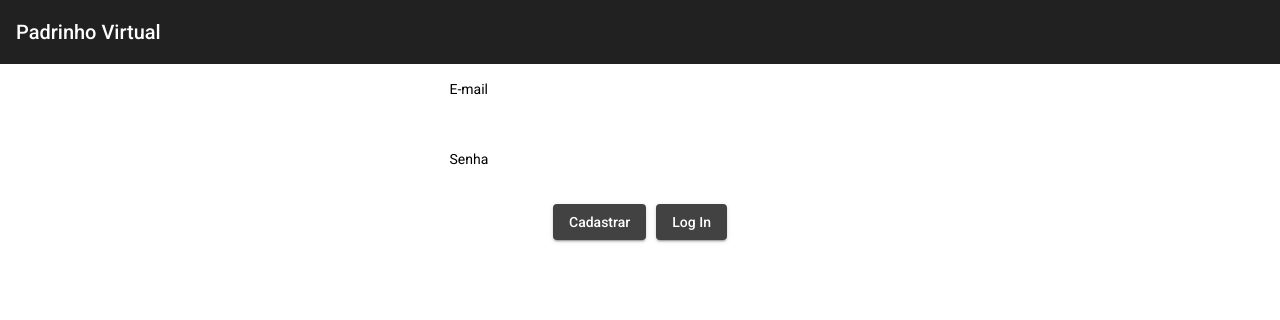
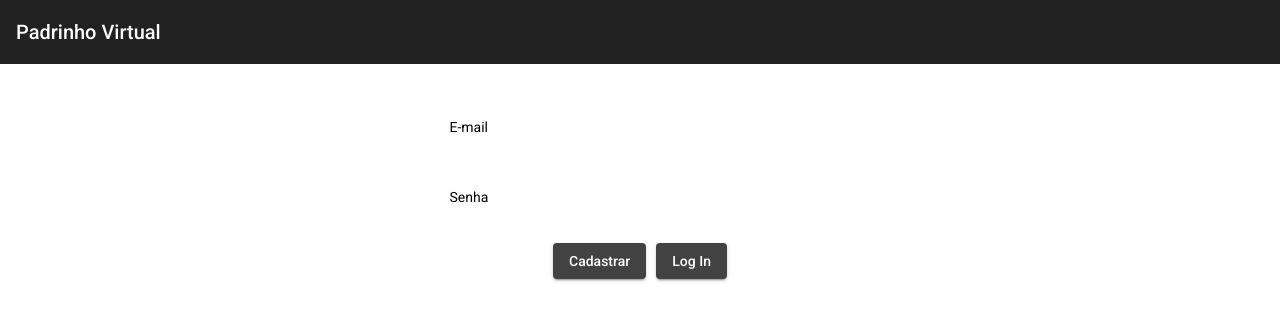
Before and after one commit to andersonmattos/padrinho-virtual, an Angular app: page / in a window 1280 px wide. Shown: the top 320 px of the page. Built offline with nearby package versions, Linux system fonts and the light colour scheme.

Commit message:
Ajustado div do componente login. Config rota para home

```diff
--- a/src/app/app-routing.module.ts
+++ b/src/app/app-routing.module.ts
@@ -3,10 +3,12 @@ import { RouterModule, Routes } from '@angular/router';
 
 import { LoginComponent } from './login/login.component';
 import { PrimeiroCadastroComponent } from './primeiro-cadastro/primeiro-cadastro.component';
+import { HomeComponent } from './home/home.component';
 
 const routes: Routes = [
   { path:'', component: LoginComponent},
-  { path:'primeiro-cadastro', component: PrimeiroCadastroComponent}
+  { path:'primeiro-cadastro', component: PrimeiroCadastroComponent},
+  { path:'home', component: HomeComponent}
 ];
 
 @NgModule({
--- a/src/app/app.module.ts
+++ b/src/app/app.module.ts
@@ -14,12 +14,14 @@ import {MatInputModule} from '@angular/material/input';
 import {MatToolbarModule} from '@angular/material/toolbar';
 import {FlexLayoutModule} from '@angular/flex-layout';
 import { PrimeiroCadastroComponent } from './primeiro-cadastro/primeiro-cadastro.component';
+import { HomeComponent } from './home/home.component';
 
 @NgModule({
   declarations: [
     AppComponent,
     LoginComponent,
-    PrimeiroCadastroComponent
+    PrimeiroCadastroComponent,
+    HomeComponent
   ],
   imports: [
     BrowserModule,
--- /dev/null
+++ b/src/app/home/home.component.html
@@ -0,0 +1 @@
+<p>home works!</p>
--- /dev/null
+++ b/src/app/home/home.component.ts
@@ -0,0 +1,15 @@
+import { Component, OnInit } from '@angular/core';
+
+@Component({
+  selector: 'app-home',
+  templateUrl: './home.component.html',
+  styleUrls: ['./home.component.css']
+})
+export class HomeComponent implements OnInit {
+
+  constructor() { }
+
+  ngOnInit(): void {
+  }
+
+}
--- a/src/app/login/login.component.css
+++ b/src/app/login/login.component.css
@@ -30,3 +30,7 @@ section {
 .label-color {
     color: black;
 }
+
+.div-top-margin {
+    margin-top: 3%;
+}
--- a/src/app/login/login.component.html
+++ b/src/app/login/login.component.html
@@ -1,3 +1,4 @@
+<div class="div-top-margin">
     <!--Campos-->
     <div fxLayout = "column" fxLayoutAlign = "center center">
         <form>
@@ -20,3 +21,4 @@
         <button mat-raised-button>Log In</button>
 
     </div>
+</div>
--- a/src/app/primeiro-cadastro/primeiro-cadastro.component.html
+++ b/src/app/primeiro-cadastro/primeiro-cadastro.component.html
@@ -21,6 +21,6 @@
 
 <!--Botões-->
 <div fxLayout = "row" fxLayoutAlign = "center center" fxLayoutGap = "10px" >
-    <a mat-raised-button href="/primeiro-cadastro">Criar Conta</a>
+    <a mat-raised-button href="/home">Criar Conta</a>
     <a mat-raised-button href="">Cancelar</a>
 </div>
```
Also changed, not shown: src/app/home/home.component.css (added), 1 other file (tests, documents, lock files or other folders). Lines whose indentation alone changed are shown as unchanged.
